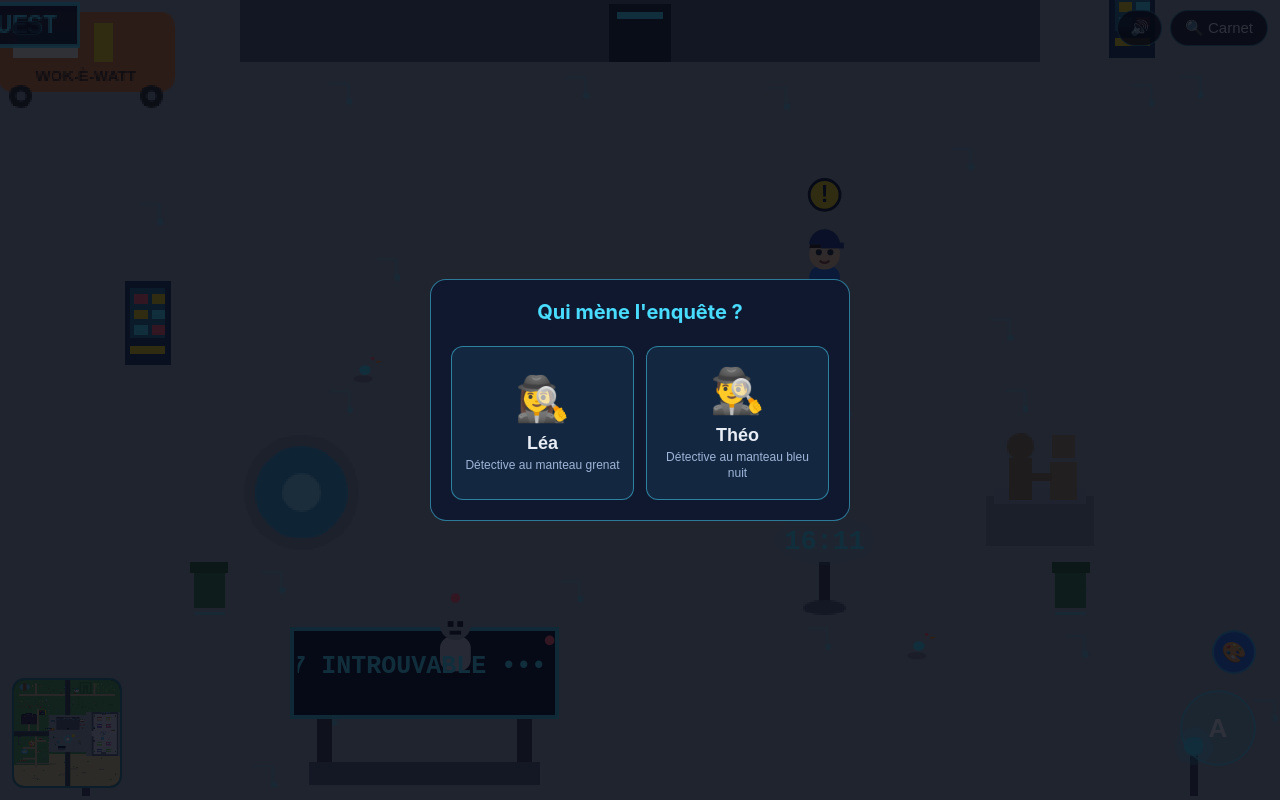
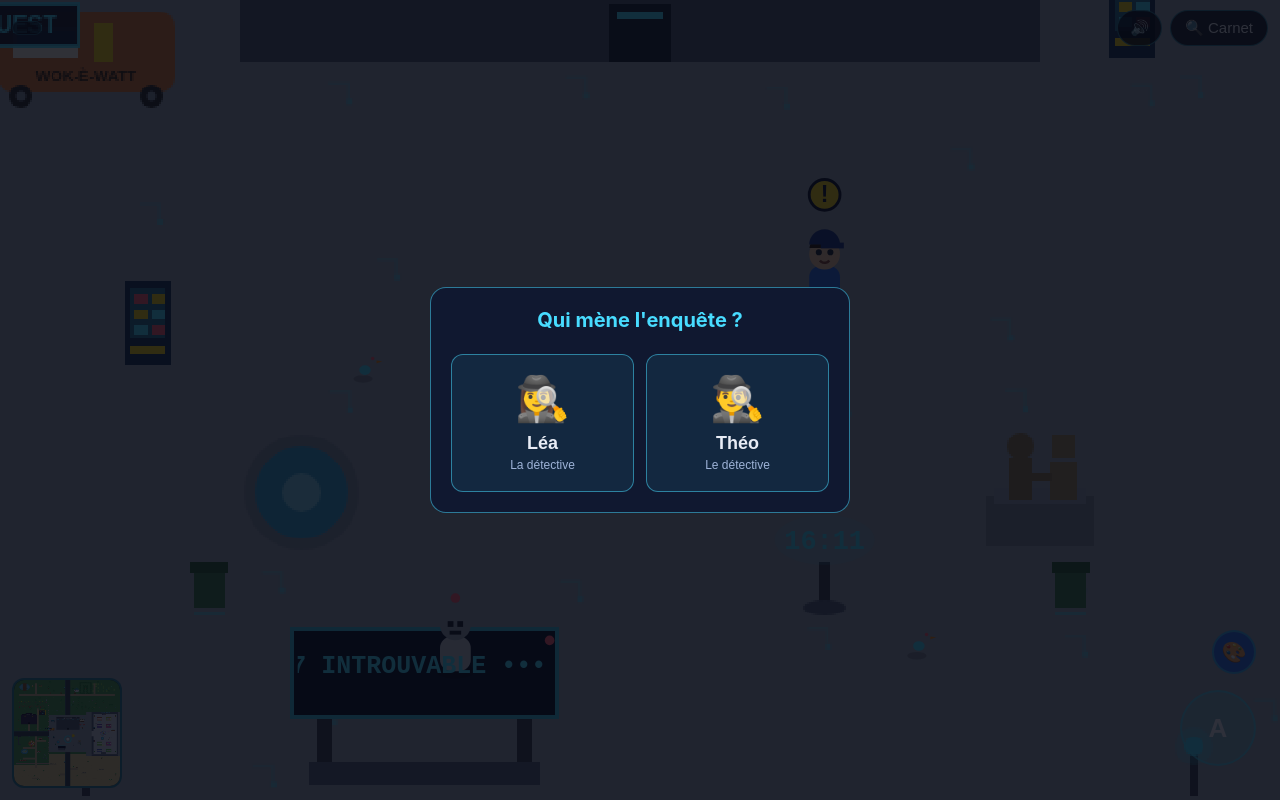
Before and after one commit to pierreflory-web/quest, a plain HTML site: page index.html in a window 1280 px wide. Both pictures are taken after a click on the button "Nouvelle enquête". Drawn offline with Linux system fonts and the light colour scheme.

Commit message:
fix: plus d'étape couleur du manteau au démarrage
Le choix du détective enchaîne directement sur « Comment jouer » ;
la couleur du manteau (rose pour Léa, bleu pour Théo par défaut) se
change uniquement via le bouton 🎨 en bas à droite. Les sous-titres
des personnages ne mentionnent plus de couleur.

Co-Authored-By: Claude Fable 5 <noreply@anthropic.com>

```diff
--- a/index.html
+++ b/index.html
@@ -90,12 +90,12 @@
       <button id="btn-hero-fille" type="button" class="btn hero-btn">
         <span class="hero-emoji">🕵️‍♀️</span>
         <b>Léa</b>
-        <small>Détective au manteau grenat</small>
+        <small>La détective</small>
       </button>
       <button id="btn-hero-garcon" type="button" class="btn hero-btn">
         <span class="hero-emoji">🕵️‍♂️</span>
         <b>Théo</b>
-        <small>Détective au manteau bleu nuit</small>
+        <small>Le détective</small>
       </button>
     </div>
   </div>
--- a/js/main.js
+++ b/js/main.js
@@ -804,9 +804,8 @@ ui.showTitle(hasSave(), () => {
     state.hero = hero;
     started = true;
     save();
-    ui.showCoatPicker(() => {
-      ui.showHowto();
-    });
+    ui.refreshCoatBtn();
+    ui.showHowto();
   });
 }, () => {
   load();
```
